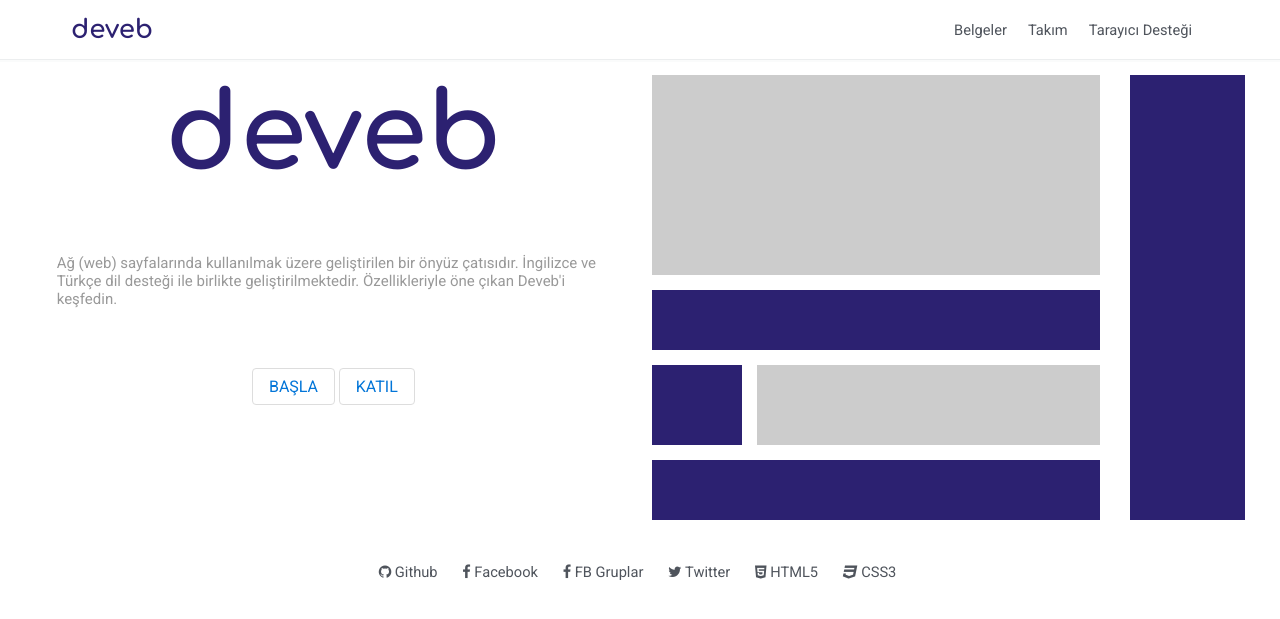
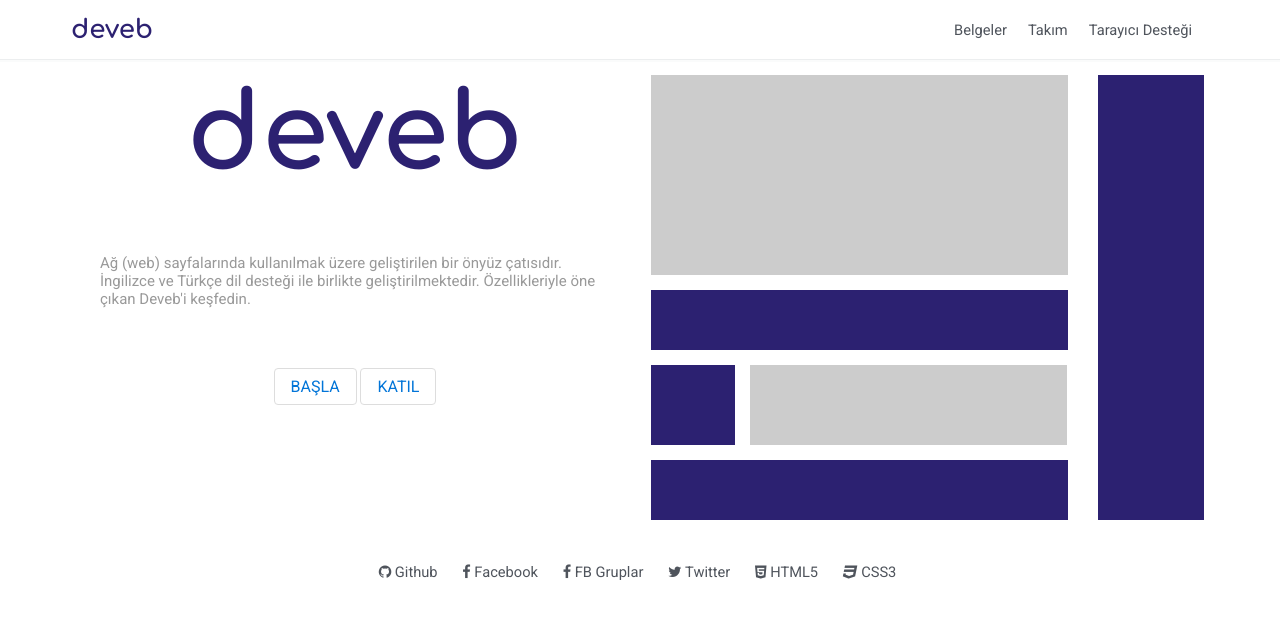
Before and after one commit to data-deveb/data-deveb.github.io, a Jekyll site: the page built from index.html, in a window 1280 px wide. Shown: the top 619 px of the page. Built offline with Jekyll 4.4.1, drawn with Linux system fonts in a browser that asks for light colours.

Commit message:
Güncelleme

```diff
--- a/_layouts/home.html
+++ b/_layouts/home.html
@@ -7,7 +7,7 @@
   <div data-gnl="24" class="header">
   {% include header.html %}
   </div>
-  <div data-gnl="23">
+  <div data-gnl="23 kaplama">
   {{ content }}
   </div>
   <div data-gnl="24">
```
